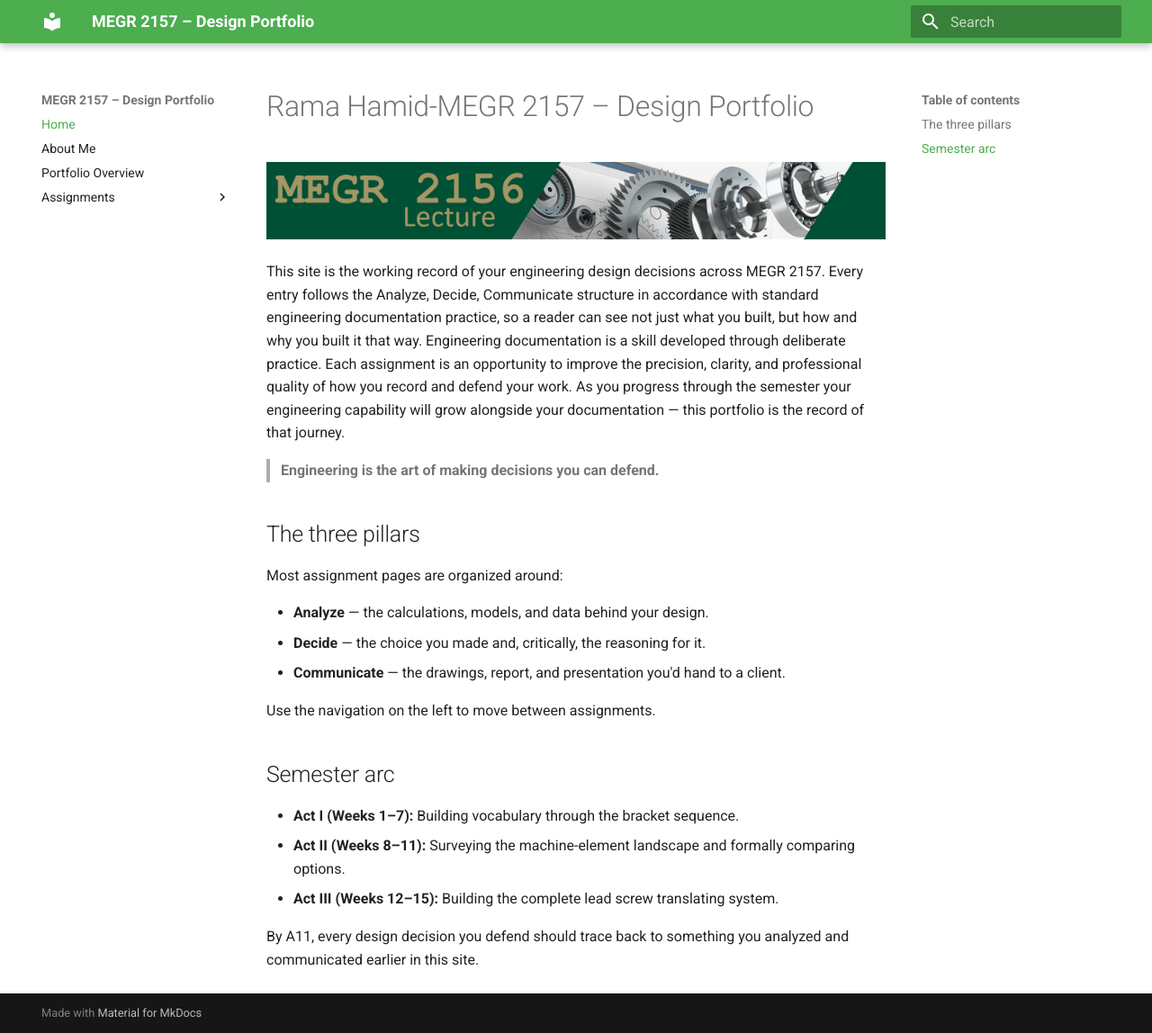
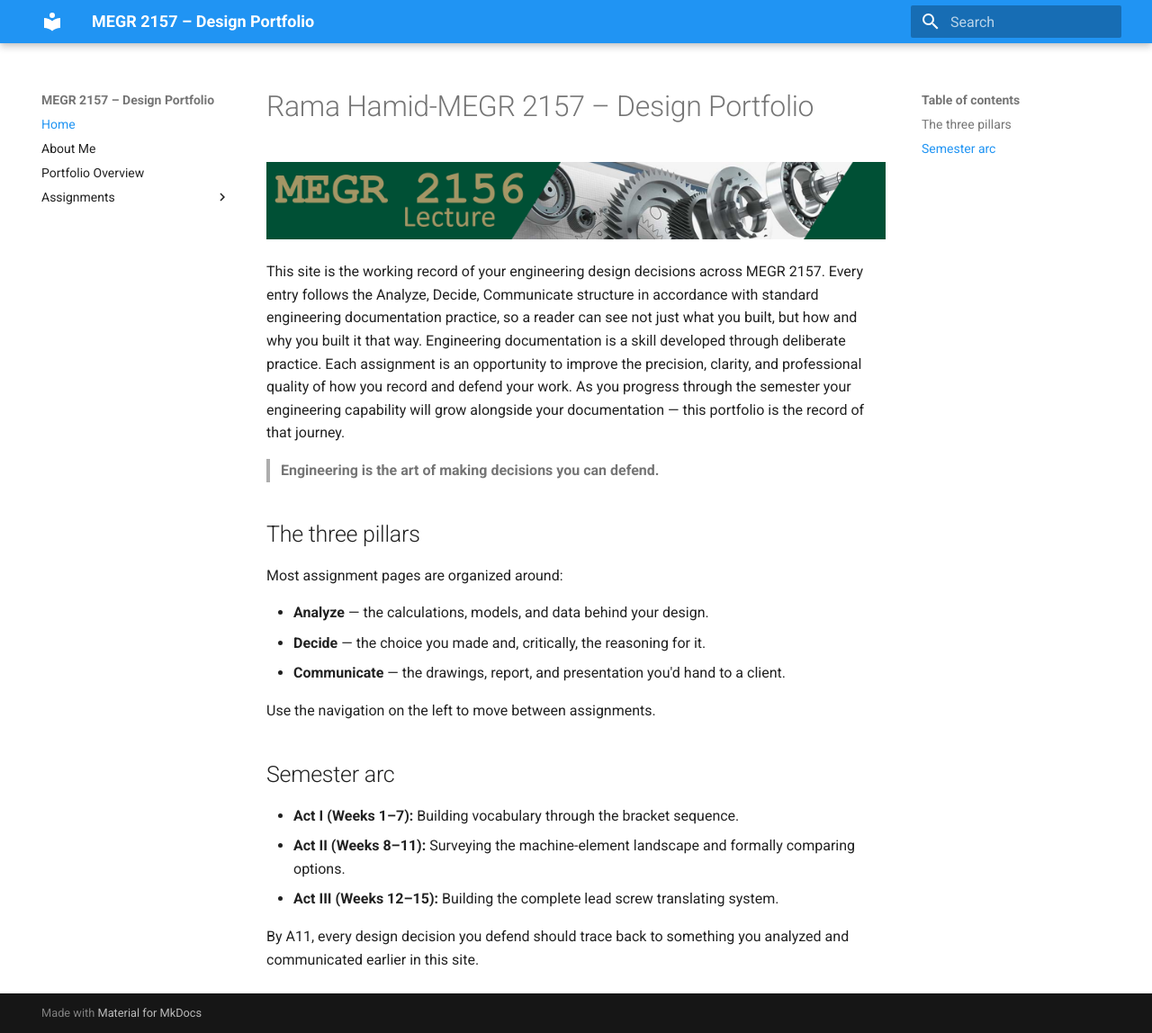
Before and after one commit to Rama-H/megr2157-portfolio, an MkDocs documentation site: the page built from docs/index.md, in a window 1280 px wide and 1148 px high. Shown: the whole window at 90% size. Built offline with MkDocs 1.6.1 and Material for MkDocs 9.7.7, drawn with Linux system fonts in a browser that asks for light colours.

Commit message:
Change primary theme color from green to blue

```diff
--- a/mkdocs.yml
+++ b/mkdocs.yml
@@ -4,7 +4,7 @@ site_description: Design portfolio documentation, built with the Analyze / Decid
 theme:
   name: material
   palette:
-    primary: green
+    primary: Blue
   features:
     - navigation.instant
     - navigation.tracking
```
